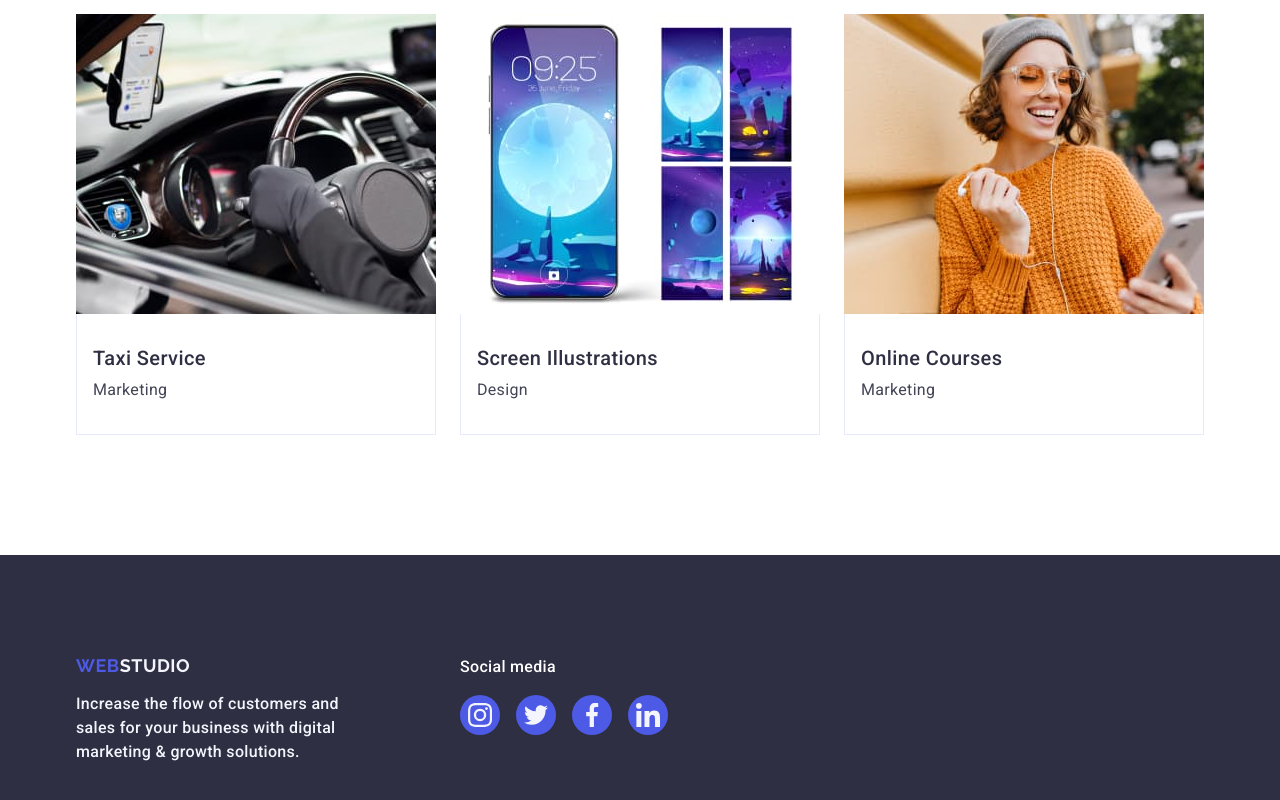
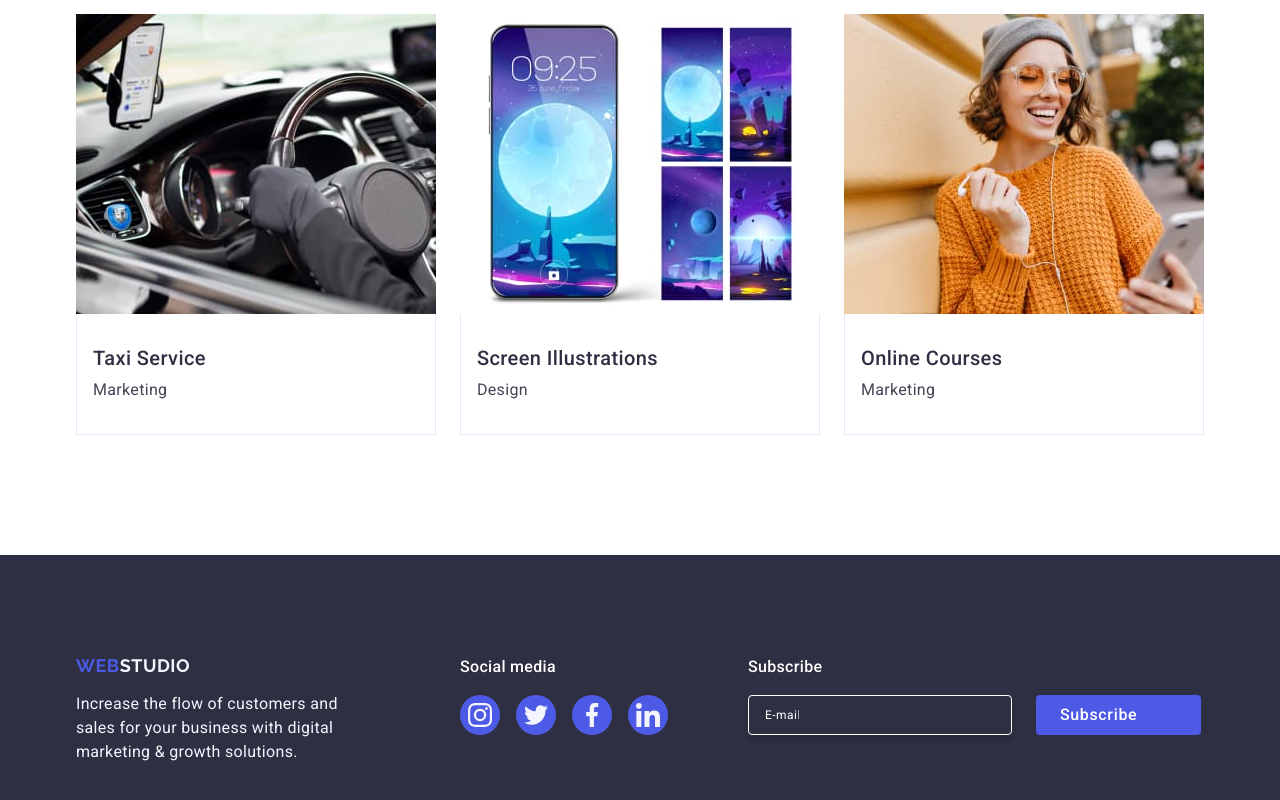
Before and after one commit to Cassel444/goit-markup-hw-04, a plain HTML site: page index.html in a window 1280 px wide. Shown: the part 2628-3428 px from the top of the page. Drawn offline with nearby package versions, Linux system fonts and the light colour scheme.

Commit message:
підготовка до дз5

```diff
--- a/css/styles.css
+++ b/css/styles.css
@@ -22,6 +22,9 @@ img {
 h1,h2 {
     margin-left: auto;
     margin-right: auto;
+}
+input {
+    font-family: inherit;
 }
 .container {
     width: 1158px;
@@ -389,9 +392,17 @@ background-color: #404bbf;
 .footer-container {
     margin-right: 120px;
 }
-.footer {
+.logo-link-footer {
     display: inline-block;
     margin-bottom: 16px;
+    font-family: "Raleway", sans-serif;
+        font-size: 18px;
+        text-decoration: none;
+        text-transform: uppercase;
+        font-weight: 700;
+        line-height: 1.17;
+        letter-spacing: 0.03em;
+        color: #4d5ae5;
 }
 .logo-name-footer {
     font-family: "Raleway", sans-serif;
@@ -407,19 +418,13 @@ background-color: #404bbf;
     background-color: #2E2F42;
     color: #F4F4FD;
     font-size: 16px;
-    font-weight: 500;
+    font-weight: 400;
     line-height: 1.5;
     letter-spacing: 0.02em;
     max-width: 264px;
 }
-.footer-text-icon {
-    color: WHITE;
-    margin-bottom: 16px;
-    margin-right: 0;
-    font-size: 16px;
-    font-weight: 500;
-    line-height: 1.5;
-    letter-spacing: 0.02em;
+.footer-container-two {
+    margin-right: 80px;
 }
 .footer-icon-list {
     display: flex;
@@ -448,3 +453,60 @@ background-color: #404bbf;
 .footer-icon-social {
     fill: #F4F4FD;
 }
+.container-button {
+    display: flex;
+    flex-direction: column;
+}
+.footer-text-icon {
+    color: WHITE;
+    margin-bottom: 16px;
+    margin-right: 0;
+    font-size: 16px;
+    font-weight: 500;
+    line-height: 1.5;
+    letter-spacing: 0.02em;
+}
+.form-footer {
+    display: flex;
+    gap: 24px;
+}
+.input-footer {
+    max-width: 264px;
+    max-height: 40px;
+    border: 1px solid #FFFFFF;
+    border-radius: 4px;
+    background-color: #2E2F42;
+    padding: 8px 212px 8px 16px;
+    box-shadow: 0px 4px 4px 0px #00000026;
+    font-family: Roboto;
+    font-size: 12px;
+    font-weight: 400;
+    line-height: 24px;
+    letter-spacing: 0.04em;
+    text-align: left;
+}
+input::placeholder {
+    color: #FFFFFF;
+}
+.button-footer {
+    font-family: "Roboto", sans-serif;
+    cursor: pointer;
+    font-size: 16px;
+    color: #FFFFFF;
+    background-color: #4D5AE5;
+    text-align: center;
+    font-weight: 500;
+    line-height: 1.5;
+    letter-spacing: 0.04em;
+    display: flex;
+    margin-right: auto;
+    min-width: 165px;
+    height: 40px;
+    padding: 8px 24px;
+    gap: 16px;
+    border: none;
+    border-radius: 4px;
+}
+.icon-footer {
+    fill: #FFFFFF;
+}
--- a/index.html
+++ b/index.html
@@ -400,7 +400,7 @@
     <footer class="footer-information">
       <div class="container main-div">
         <div class="footer-container">
-          <a class="logo-link footer" href="./index.html">
+          <a class="logo-link-footer" href="./index.html">
             Web<span class="logo-name-footer">Studio</span></a
           >
           <p class="footer-text">
@@ -408,7 +408,7 @@
             digital marketing & growth solutions.
           </p>
         </div>
-        <div>
+        <div class="footer-container-two">
           <p class="footer-text-icon">Social media</p>
           <ul class="footer-icon-list">
             <li class="footer-icon">
@@ -437,6 +437,25 @@
             </li>
           </ul>
         </div>
+
+        <div class="container-button">
+          <p class="footer-text-icon">Subscribe</p>
+
+          <form class="form-footer">
+            <label class="label-footer">
+              <input
+                class="input-footer"
+                type="email"
+                name="email"
+                placeholder="E-mail"
+            /></label>
+            <button class="button-footer" type="submit">
+              Subscribe<svg class="icon-footer" width="24" height="24">
+                <use href="./images/icons.svg#icon-frame-3"></use>
+              </svg>
+            </button>
+          </form>
+        </div>
       </div>
     </footer>
   </body>
```
Also changed, not shown: images/icons.svg.
